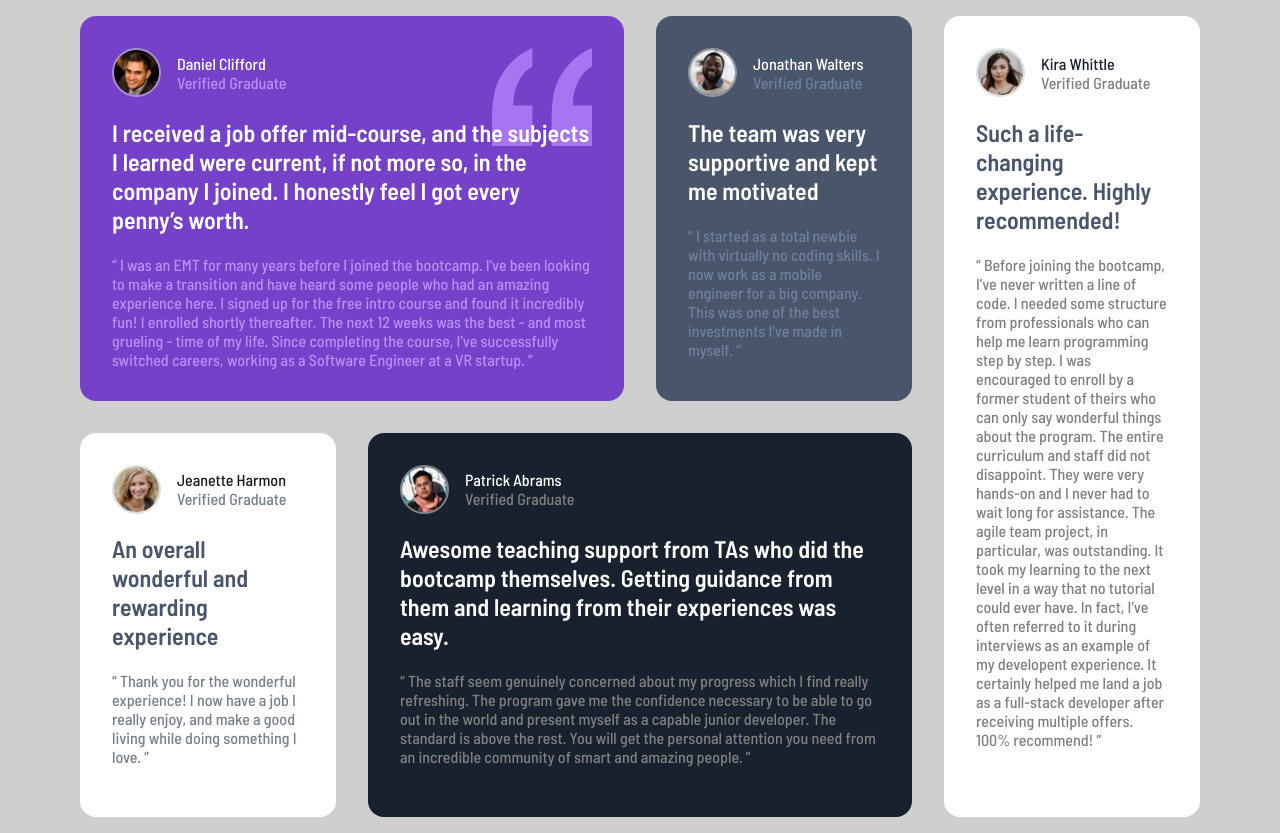
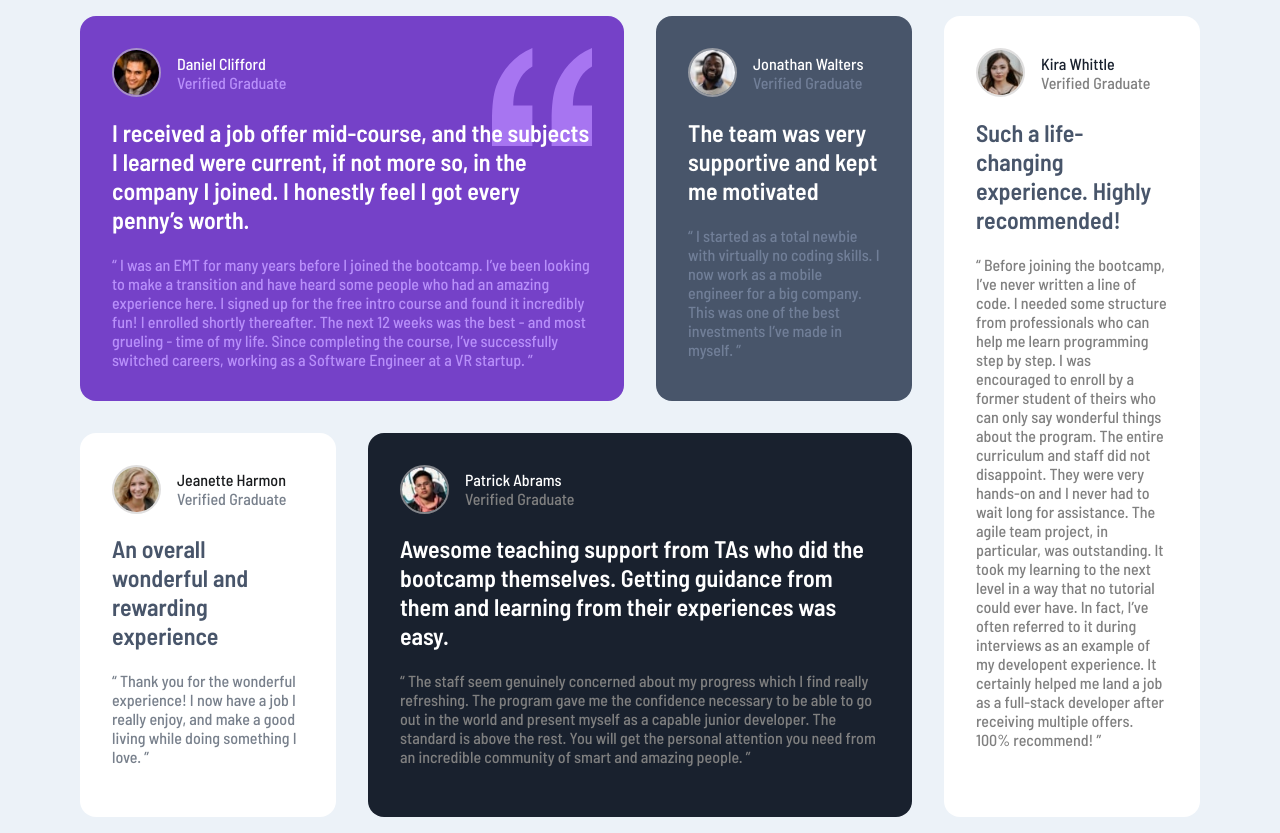
Before and after one commit to John-santhosh/testimonials-grid-section, a plain HTML site: page index.html in a window 1280 px wide. Drawn offline with Linux system fonts and the light colour scheme.

Commit message:
background color updated

```diff
--- a/styles/style.css
+++ b/styles/style.css
@@ -15,7 +15,7 @@
     box-sizing: border-box;
 }
 body{
-    background: var(--Light-gray);
+    background: var(--Light-grayish-blue);
     font-family: 'Barlow Semi Condensed', sans-serif;
     /* margin: 20px; */
 }
```
